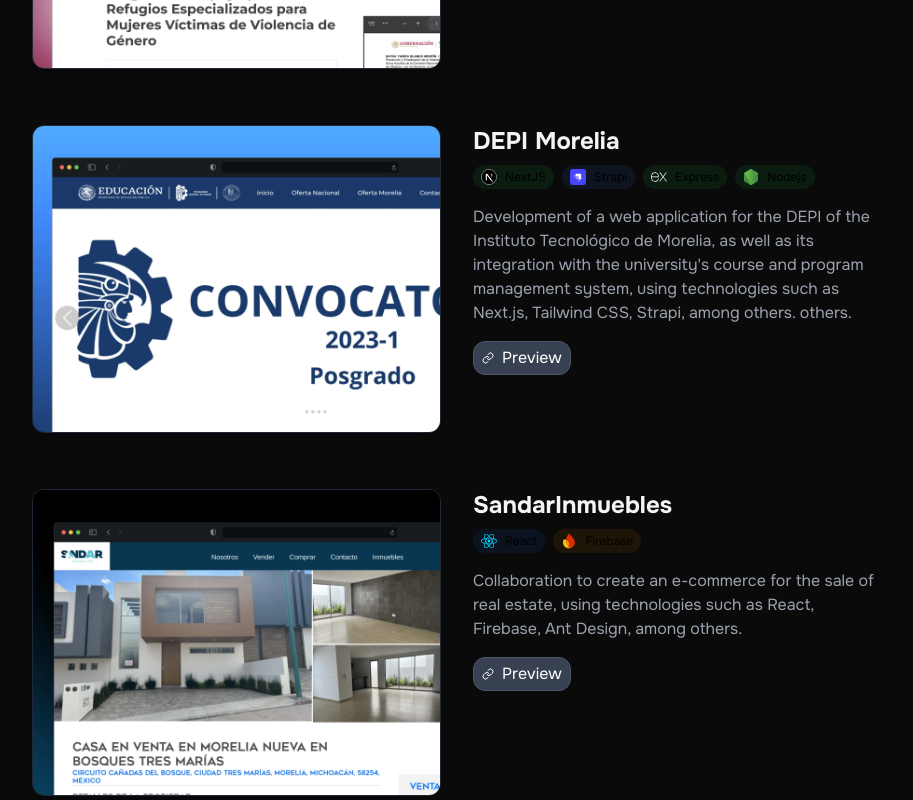
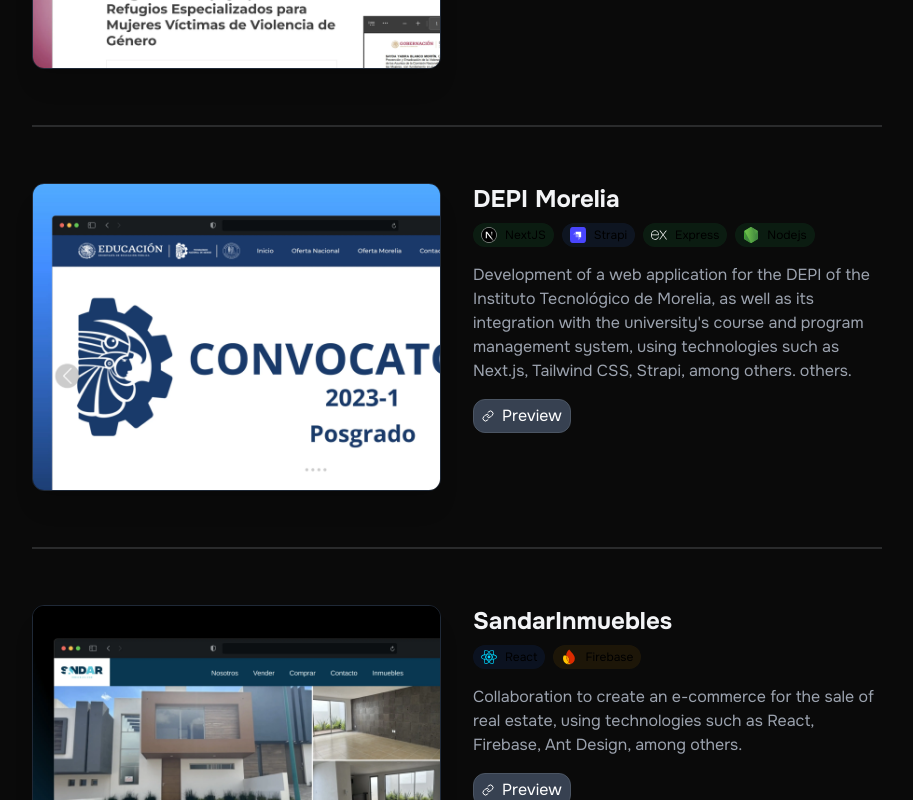
Before and after one commit to AdrianUrtiz/portfolio-adrian, a React (Vite) app: page / in a window 1280 px wide. Shown: the part 1340-2140 px from the top of the page, without its empty margins (183-1096 px from the left). Built offline with nearby package versions, Linux system fonts and the light colour scheme.

Commit message:
Recuperar el hr

```diff
--- a/src/components/Projects.jsx
+++ b/src/components/Projects.jsx
@@ -7,7 +7,7 @@
 import PROJECTS from '../libs/Projects'
 import { LanguageContext } from '../context/LanguageContext'
 
-const ProjectItem = ({ project, translations }) => {
+const ProjectItem = ({ project, translations, index }) => {
   const { ref, inView } = useInView({
     triggerOnce: true,
     threshold: 0.1,
@@ -26,6 +26,7 @@
       animate={inView ? 'visible' : 'hidden'}
       variants={variants}
       transition={{ duration: 0.5 }}>
+      {index > 0 && <hr className='md:mb-14 border border-slate-200/15' />}
       <article className='flex flex-col space-x-0 space-y-8 group md:flex-row md:space-x-8 md:space-y-0'>
         <div className='w-full md:w-1/2 order-2 md:order-1 mt-8 md:mt-0'>
           <div className='relative flex flex-col items-center col-span-6 row-span-5 gap-8 transition duration-500 ease-in-out transform shadow-xl overflow-clip rounded-xl sm:rounded-xl md:group-hover:-translate-y-1 md:group-hover:shadow-2xl lg:border lg:border-gray-800 lg:hover:border-gray-700 lg:hover:bg-gray-800/50'>
@@ -82,8 +83,9 @@
 
   return (
     <div className='flex flex-col gap-y-14'>
-      {PROJECTS(translations).map((project) => (
+      {PROJECTS(translations).map((project, index) => (
         <ProjectItem
+          index={index}
           key={project.id}
           project={project}
           translations={translations}
```
